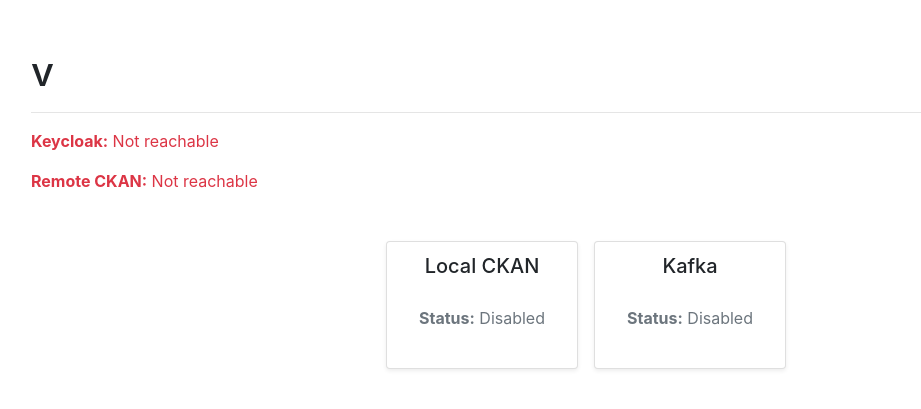
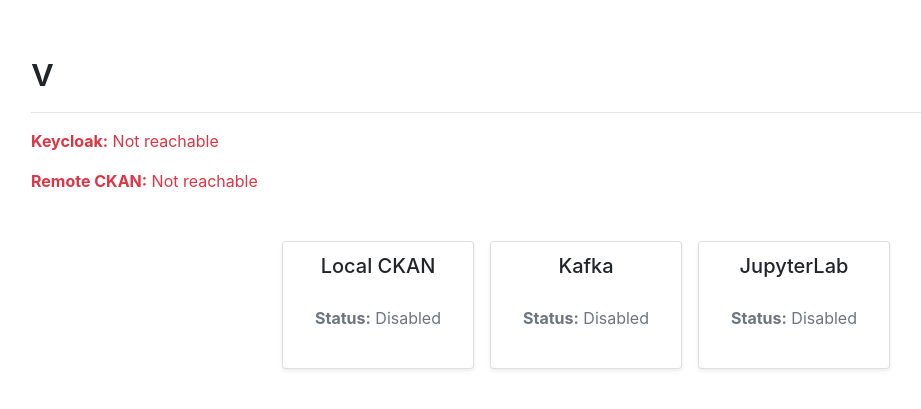
Before and after one commit to sci-ndp/pop, a Python web app: template api/templates/index.html in a window 1280 px wide. Shown: the part 56-465 px from the top of the page, without its empty margins (54-975 px from the left). Run offline with Jinja, Linux system fonts and the light colour scheme; the template is opened without the code that fills it, so the values that code supplies are empty; some libraries are stand-ins or nearby versions.

Commit message:
feat: add JupyterLab card with consistent styling
- Wrap JupyterLab links in a Bootstrap card
- Display an "Access" button if enabled, otherwise show "Disabled" status
- Aligns JupyterLab presentation with other service cards

```diff
--- a/api/templates/index.html
+++ b/api/templates/index.html
@@ -89,6 +89,23 @@
     </div>
 
     <!-- JupyterLab -->
+    <div class="card card-square shadow-sm mx-2 my-2">
+        <div class="card-header card-header-custom">
+            <h5 class="card-title-custom">JupyterLab</h5>
+        </div>
+        <div class="card-body card-body-custom">
+            {% if use_jupyterlab %}
+            <a href="{{ jupyter_url }}" class="btn btn-primary"
+               target="_blank" rel="noopener noreferrer">
+                Access
+            </a>
+            {% else %}
+            <p class="text-muted">
+                <strong>Status:</strong> Disabled
+            </p>
+            {% endif %}
+        </div>
+    </div>
     {% if use_jupyterlab %}
     <div class="card card-square shadow-sm mx-2 my-2">
         <div class="card-header card-header-custom">
```
